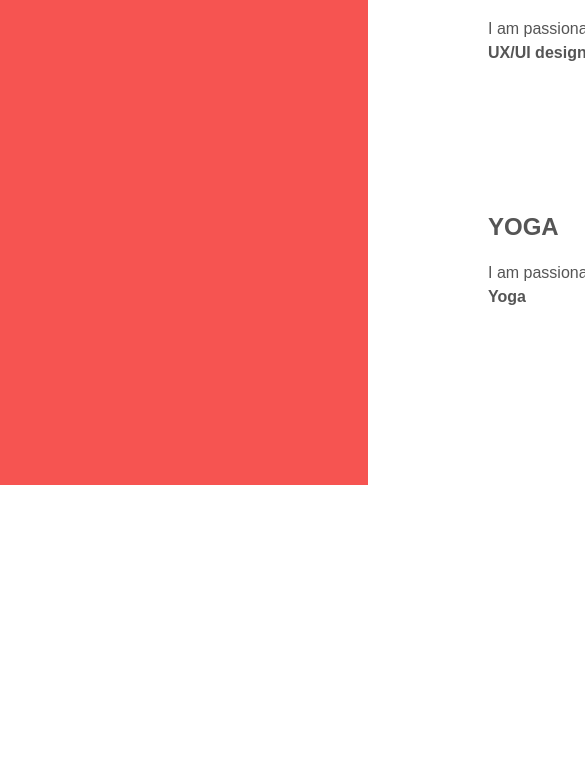
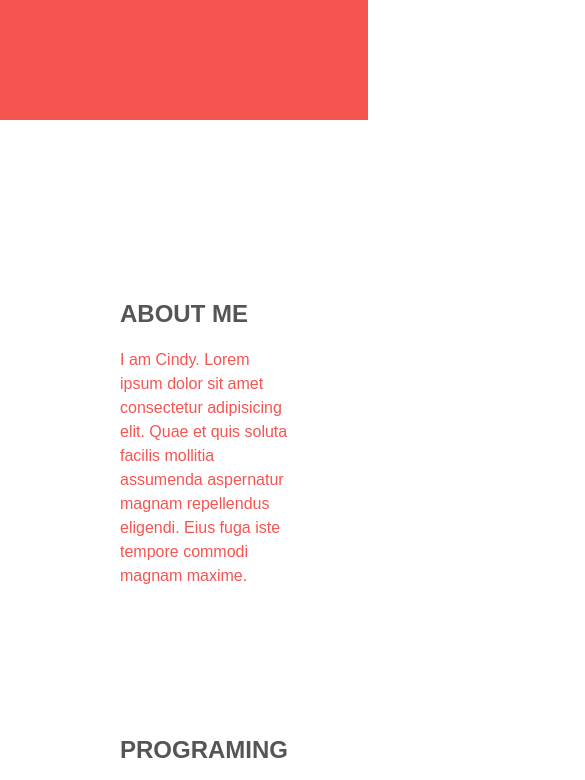
Before and after one commit to Cindywritescode/profile, a plain HTML site: page index.html in a window 390 px wide. Shown: the part 913-1693 px from the top of the page, 585 px wide, since content can reach past the window. Before the commit the page ends 1398 px from the top, so only its background shows below. Drawn offline with nearby package versions, Linux system fonts and the light colour scheme.

Commit message:
add flex wrap in media query

```diff
--- a/css/components/card.css
+++ b/css/components/card.css
@@ -6,6 +6,7 @@
 .section-left {
   flex-basis: 35%;
   padding: 140px 48px 140px 100px;
+  /* padding: 140px 52px; */
   background-color: #f65451
 }
 
--- a/css/style.css
+++ b/css/style.css
@@ -154,3 +154,18 @@ li {
     width: 300px;
   }
 }*/
+
+
+@media (max-width: 720px) {
+  .section-left {
+    flex-basis: 50%;
+    background-color: #f65451;
+  }
+  .section-right {
+    flex-basis: 50%;
+  }
+  .sections {
+    flex-wrap: wrap;
+  }
+
+}
```
